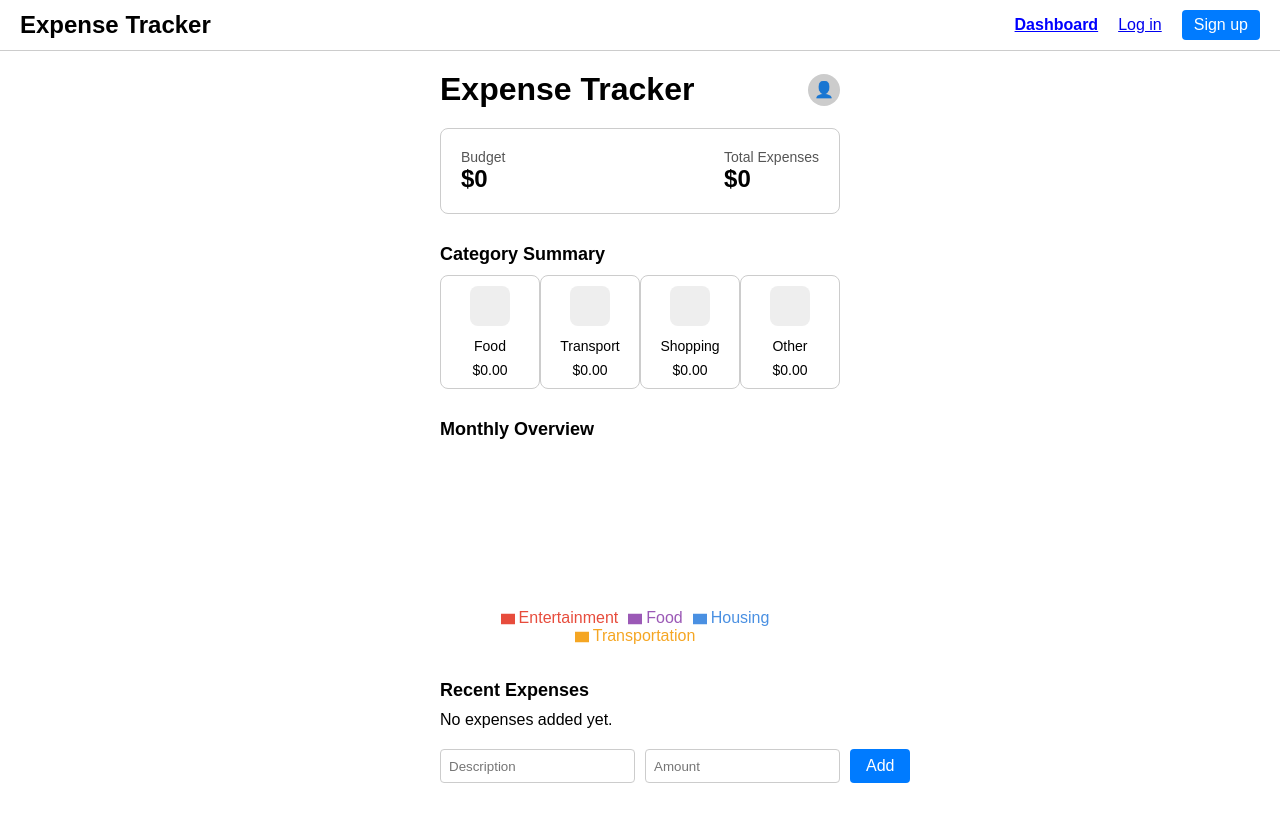
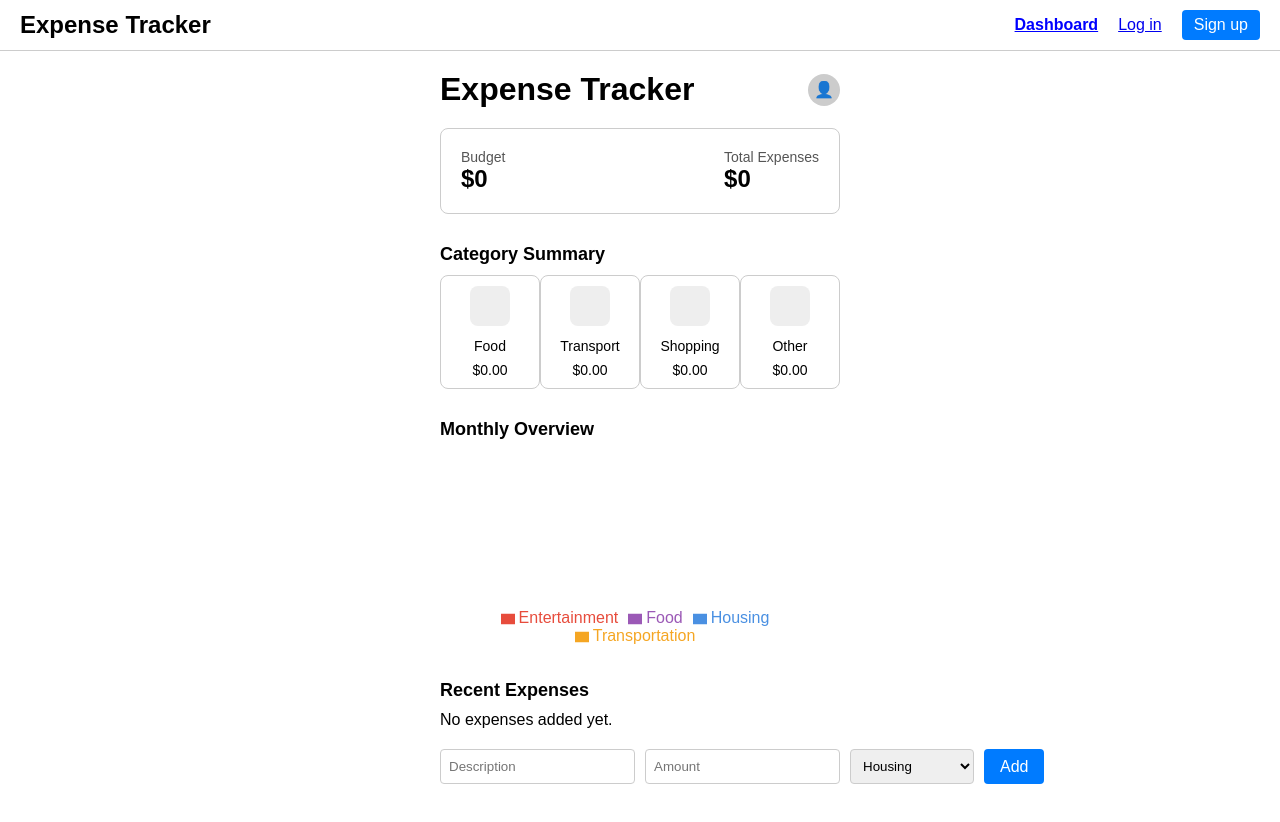
Before and after one commit to jepkemoi-sheilah1/budget-smart, a React (Create React App) app in the folder frontend/: page / in a window 1280 px wide. Built offline with nearby package versions, Linux system fonts and the light colour scheme.

Commit message:
add category selection

```diff
--- a/frontend/src/components/BudgetForm.jsx
+++ b/frontend/src/components/BudgetForm.jsx
@@ -6,6 +6,7 @@ const BudgetForm = () => {
 
   const [expenseName, setExpenseName] = useState('');
   const [expenseAmount, setExpenseAmount] = useState('');
+  const [expenseCategory, setExpenseCategory] = useState('Housing');
 
   const handleAddExpense = (e) => {
     e.preventDefault();
@@ -14,6 +15,7 @@ const BudgetForm = () => {
     addExpense({
       name: expenseName,
       amount: parseFloat(expenseAmount),
+      category: expenseCategory,
     });
 
     setExpenseName('');
@@ -40,6 +42,16 @@ const BudgetForm = () => {
         step="0.01"
         style={{ flex: 1, padding: 8, borderRadius: 4, border: '1px solid #ccc' }}
       />
+      <select
+        value={expenseCategory}
+        onChange={(e) => setExpenseCategory(e.target.value)}
+        style={{ flex: 1, padding: 8, borderRadius: 4, border: '1px solid #ccc' }}
+      >
+        <option value="Housing">Housing</option>
+        <option value="Food">Food</option>
+        <option value="Transportation">Transportation</option>
+        <option value="Entertainment">Entertainment</option>
+      </select>
       <button type="submit" style={{
         backgroundColor: '#007bff',
         color: '#fff',
--- a/frontend/src/components/Chart.jsx
+++ b/frontend/src/components/Chart.jsx
@@ -7,11 +7,15 @@ const COLORS = ['#4A90E2', '#9B59B6', '#F5A623', '#E74C3C'];
 const Chart = () => {
   const { budgets } = useContext(ExpenseContext);
 
+  console.log('Budgets in Chart:', budgets);
+
   const data = Object.keys(budgets).map((key, index) => ({
     name: key,
     value: budgets[key],
     color: COLORS[index % COLORS.length],
   }));
+
+  console.log('Chart data:', data);
 
   return (
     <ResponsiveContainer width="100%" height={200}>
```
